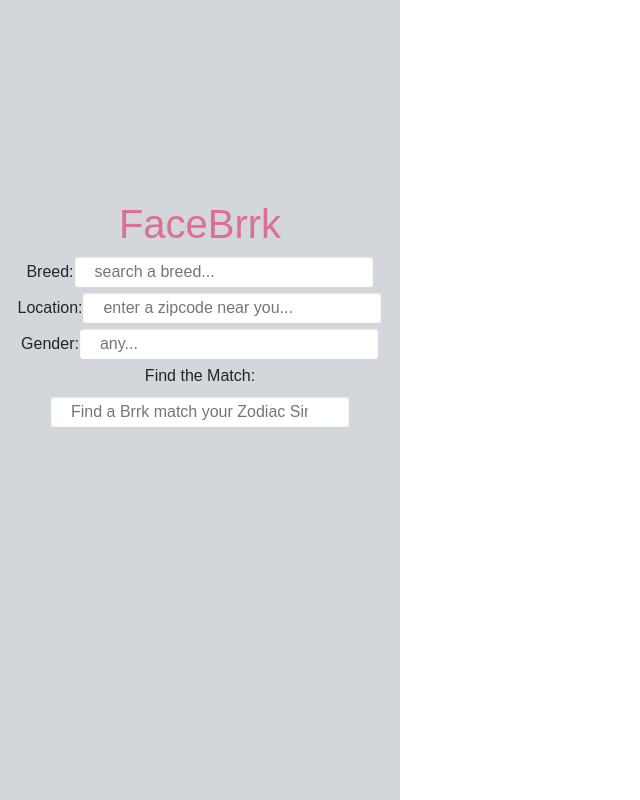
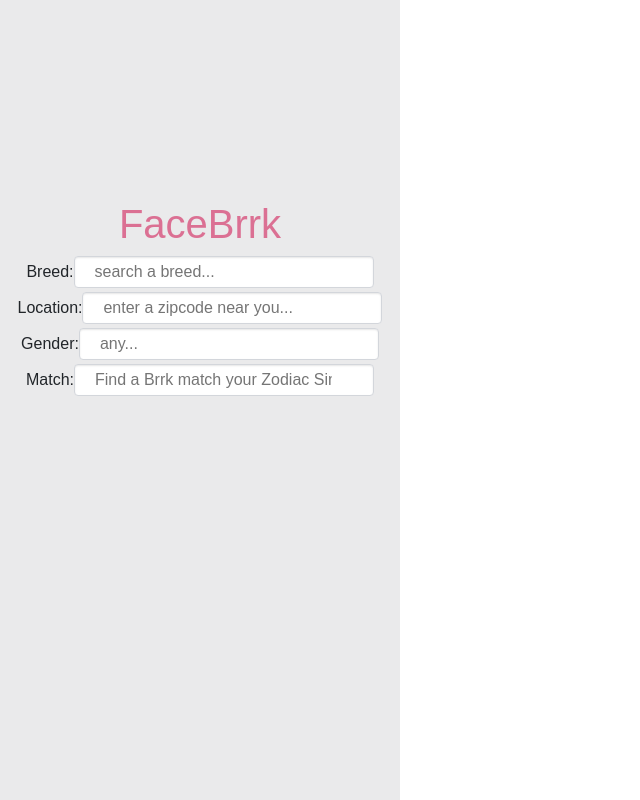
Before and after one commit to ishanliou/facebrrk, a React (Create React App) app: page / in a window 1280 px wide. Shown: the whole page, without its empty margins (0-640 px from the left). Built offline with nearby package versions, Linux system fonts and the light colour scheme.

Commit message:
side bar

```diff
--- a/src/components/RandomBark.js
+++ b/src/components/RandomBark.js
@@ -10,7 +10,7 @@ class RandomBark extends Component {
     render() {
         return(
             <div>
-                <label>Find the Match: </label>
+                <label>Match: </label>
                 <input className="search-bar"
                        type="text"
                        list="zodiac-list"
--- a/src/index.css
+++ b/src/index.css
@@ -25,12 +25,12 @@ body {
   position: fixed;
   top:0;
   left:0;
-  background-color: #d3d6db;
+  background-color: #eaeaeb;
   padding-top: 200px;
+  /* border-right: solid #bebebf 1px; */
 }
 
 .main-container {
   padding-left: 500px;
   padding-right: 50px;
-
 }
```
